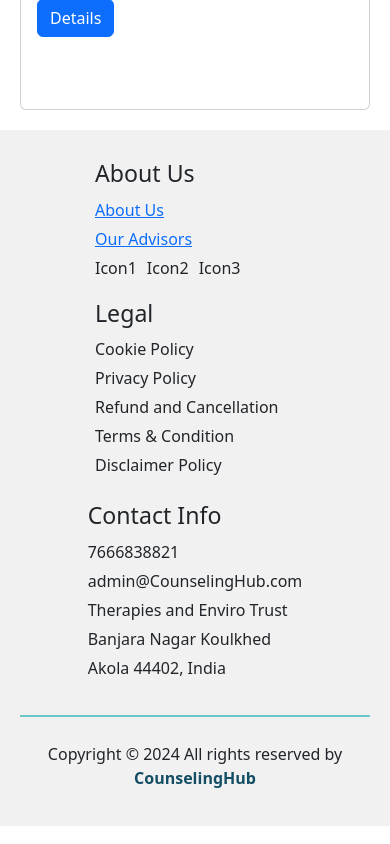
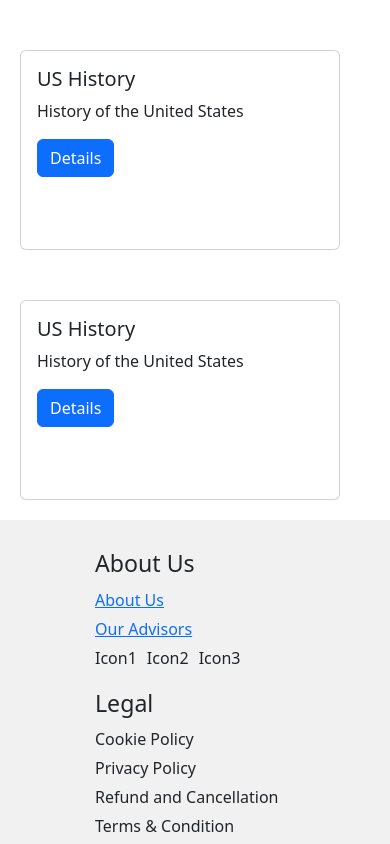
Before and after one commit to prathameshkhandare/Connectcounsellor, a React (Vite) app in the folder Client/: page / in a window 390 px wide. Shown: the part 2203-3047 px from the top of the page. Built offline with nearby package versions, Linux system fonts and the light colour scheme; no server answers.

Commit message:
updated courses and its css

```diff
--- a/Client/src/Components/Courses.jsx
+++ b/Client/src/Components/Courses.jsx
@@ -63,6 +63,13 @@ const Courses = () => {
     description: 'History of the United States',
     details: 'Key events and developments in the history of the United States.',
     isOpen: false
+  },
+{
+    id: 8,
+    title: 'US History',
+    description: 'History of the United States',
+    details: 'Key events and developments in the history of the United States.',
+    isOpen: false
   }
   ]);
 
--- a/Client/src/Components/Stylesheets/Courses.css
+++ b/Client/src/Components/Stylesheets/Courses.css
@@ -1,35 +1,35 @@
 .card-container {
     display: flex;
     flex-wrap: wrap;
-    gap: 10px;
+    gap: 30px;
     padding: 0 20px;
+    justify-content: flex-start; /* Ensure cards are aligned to the start */
   }
 
   .card {
-    flex: 1 1 calc(25% - 20px); /* Adjust width to 25% minus gap */
+    flex: 0 1 calc(25% - 30px); /* Fix width to 25% minus gap */
     box-sizing: border-box;
     height: 200px;
   }
 
   @media (max-width: 1200px) {
     .card {
-      flex: 1 1 calc(33.33% - 20px); /* Adjust width for smaller screens */
+      flex: 0 1 calc(33.33% - 30px); /* Adjust width for smaller screens */
     }
   }
 
   @media (max-width: 800px) {
     .card {
-      flex: 1 1 calc(50% - 20px); /* Adjust width for smaller screens */
+      flex: 0 1 calc(50% - 30px); /* Adjust width for smaller screens */
     }
   }
 
   @media (max-width: 600px) {
     .card {
-      flex: 1 1 calc(100% - 20px); /* Adjust width for smallest screens */
+      flex: 0 1 calc(100% - 30px); /* Adjust width for smallest screens */
     }
   }
 
-  .heading-4{
+  .heading-4 {
     padding: 20px;
-
   }
```
